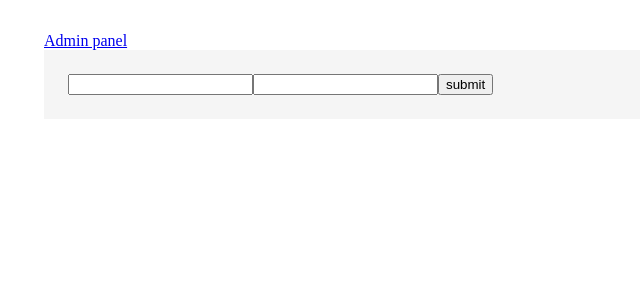
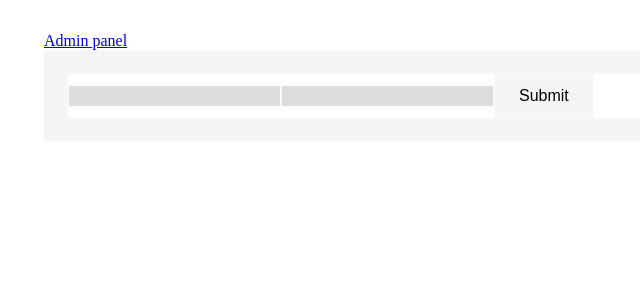
Before and after one commit to zabawt/shop-admin-panel, a React (Create React App) app: page / in a window 1280 px wide. Shown: the top 300 px of the page, without its empty margins (0-640 px from the left). Built offline with nearby package versions, Linux system fonts and the light colour scheme.

Commit message:
added typescript support for theme props handling in styled components

```diff
--- a/src/commons/Theme/index.ts
+++ b/src/commons/Theme/index.ts
@@ -1,3 +1,5 @@
+import { DefaultTheme } from "styled-components";
+
 const spacingBaseSize = 12;
 
 const sizes = {
@@ -39,7 +41,7 @@ const colors = {
   }
 };
 
-export default {
+const theme: DefaultTheme = {
   colors: {
     ...colors
   },
@@ -47,6 +49,15 @@ export default {
     ...sizes
   },
   mixins: {
+    input: () => `
+      background: ${colors.backgrounds.second};
+      border: 1px solid ${colors.borders.main};
+      font-size: ${fontSizes.small};
+          &:hover {
+              background: ${colors.backgrounds.second};
+              border: 1px solid ${colors.borders.second};
+          }
+    `,
     button: () => `
           background: ${colors.backgrounds.main};
           border: 1px solid ${colors.borders.main};
@@ -61,3 +72,5 @@ export default {
         `
   }
 };
+
+export default theme;
--- a/src/components/LoginForm/index.tsx
+++ b/src/components/LoginForm/index.tsx
@@ -1,5 +1,5 @@
 import * as React from "react";
-
+import { SubmitStyled, FormStyled, InputStyled } from "./styled";
 import { useFormHook } from "./../../commons/Hooks/formHook";
 
 const LoginForm = (props: {}) => {
@@ -14,17 +14,21 @@ const LoginForm = (props: {}) => {
     event: React.SyntheticEvent<HTMLInputElement>
   ) => updateFormField(field)(event.currentTarget.value);
 
+  const handleSubmit = (event: React.SyntheticEvent<HTMLFormElement>) => {
+    event.preventDefault();
+  };
+
   return (
-    <form onSubmit={() => {}}>
+    <FormStyled onSubmit={handleSubmit}>
       {Object.keys(formState).map(field => (
-        <input
+        <InputStyled
           name={field}
           onChange={handleChange(field)}
           value={formState[field]}
         />
       ))}
-      <input type="submit" value="submit" />
-    </form>
+      <SubmitStyled type="submit" onClick={() => {}} />
+    </FormStyled>
   );
 };
 
--- /dev/null
+++ b/src/components/LoginForm/styled.tsx
@@ -0,0 +1,13 @@
+import styled from "styled-components";
+
+export const SubmitStyled = styled.input`
+  ${props => props.theme.mixins.button()}
+`;
+
+export const FormStyled = styled.form`
+  background: ${props => props.theme.colors.foregrounds.main};
+`;
+
+export const InputStyled = styled.input`
+  ${props => props.theme.mixins.input()}
+`;
```
Also changed, not shown: src/commons/Theme/styled.d.ts (added, +29 -0 lines).
